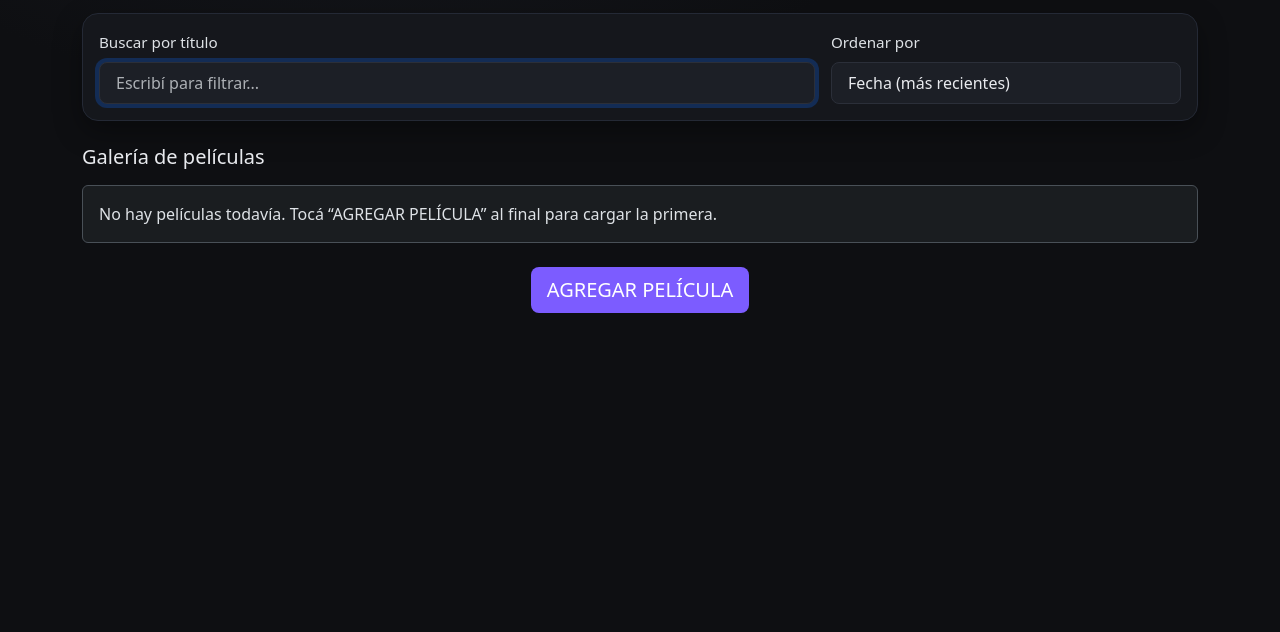
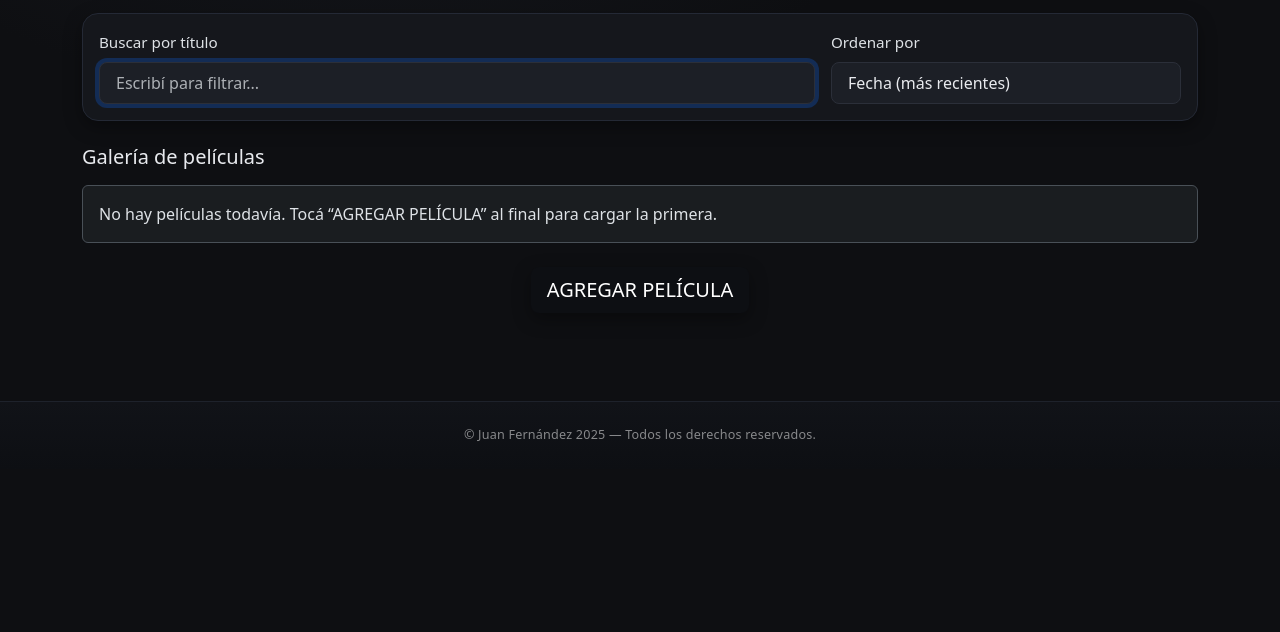
Before and after one commit to Juanpfernandezz/MisPeliculas, a plain HTML site: page index.html in a window 1280 px wide. Shown: the part 168-800 px from the top of the page. Drawn offline with nearby package versions, Linux system fonts and the light colour scheme.

Commit message:
Mejoré la sombra de tarjetas y botones para hacerla más visible

```diff
--- a/index.html
+++ b/index.html
@@ -20,7 +20,7 @@
   <nav class="navbar border-bottom bg-gradiente shadow-sm">
     <div class="container d-flex align-items-center justify-content-between gap-3">
       <div class="d-flex align-items-center gap-3 flex-wrap">
-        <a class="navbar-brand titulo-marca text-white-50" href="#/galeria">Mis películas</a>
+        <a class="navbar-brand titulo-marca text-white-50" href="#/galeria">Theatrum</a>
       </div>
       <!-- Botón que se convierte en el nombre del usuario y permite cambiarlo (con hover sutil) -->
       <button id="btn-nombre" class="btn btn-sm btn-outline-light hover-sombra">Definir nombre</button>
@@ -141,5 +141,13 @@
 
   <!-- Lógica -->
   <script defer src="script.js"></script>
+ <!-- Pie de página -->
+  <footer class="footer-oscuro text-center py-4 mt-5 border-top">
+    <div class="container">
+      <p class="mb-0 text-white-50 small">
+        © Juan Fernández 2025 — Todos los derechos reservados.
+      </p>
+    </div>
+  </footer>
 </body>
 </html>
--- a/style.css
+++ b/style.css
@@ -2,15 +2,15 @@
 
 :root{
   --borde: 16px;
-  --sombra: 0 10px 28px rgba(0,0,0,.35);
-  --sombra-hover: 0 10px 24px rgba(0,0,0,.28);  /* sombra suave */
+  --sombra: 0 6px 18px rgba(0,0,0,.35);
+  --sombra-hover: 0 12px 32px rgba(0,0,0,.55);
   --fondo-1: #0e0f12;  /* fondo general */
   --fondo-2: #15171c;  /* cartas */
   --fondo-3: #1c1f26;  /* inputs */
   --texto-1: #e8eaee;
   --texto-2: #aab2c0;
-  --acento:  #7c5cff;  /* violeta azulado */
-  --acento-2:#9f86ff;
+  --acento:  #0d0f13;  /* violeta azulado */
+  --acento-2:#111318;
   --dorado:  #f1b900;
   --gris-estrella: #505760;
 }
@@ -46,7 +46,9 @@
 .card-pelicula,
 .btn:not(.btn-link){
   transition: box-shadow .18s ease, transform .18s ease;
+  box-shadow: var(--sombra);
 }
+
 .hover-sombra:hover,
 .card-pelicula:hover,
 .btn:not(.btn-link):hover{
@@ -113,3 +115,20 @@
   max-width: 320px;  /* límite elegante en pantallas grandes */
   margin-inline: auto;
 }
+
+/* =======================
+   Pie de página elegante
+========================== */
+.footer-oscuro{
+  background: linear-gradient(180deg, #111318 0%, #0d0f13 100%);
+  color: var(--texto-2);
+  font-size: 0.9rem;
+  border-color: #1e222b !important;
+}
+.footer-oscuro p{
+  letter-spacing: 0.2px;
+}
+.footer-oscuro p:hover{
+  color: var(--texto-1);
+  transition: color 0.25s ease;
+}
```
